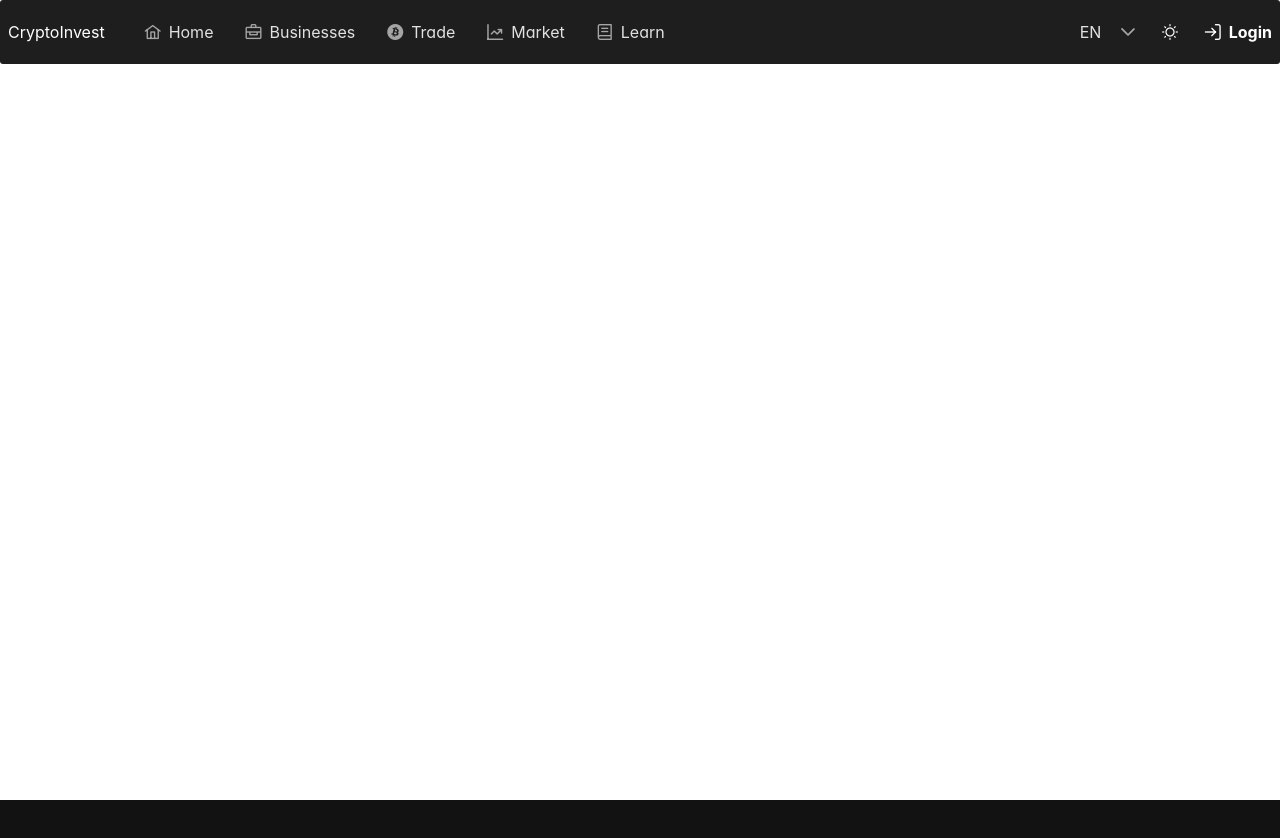
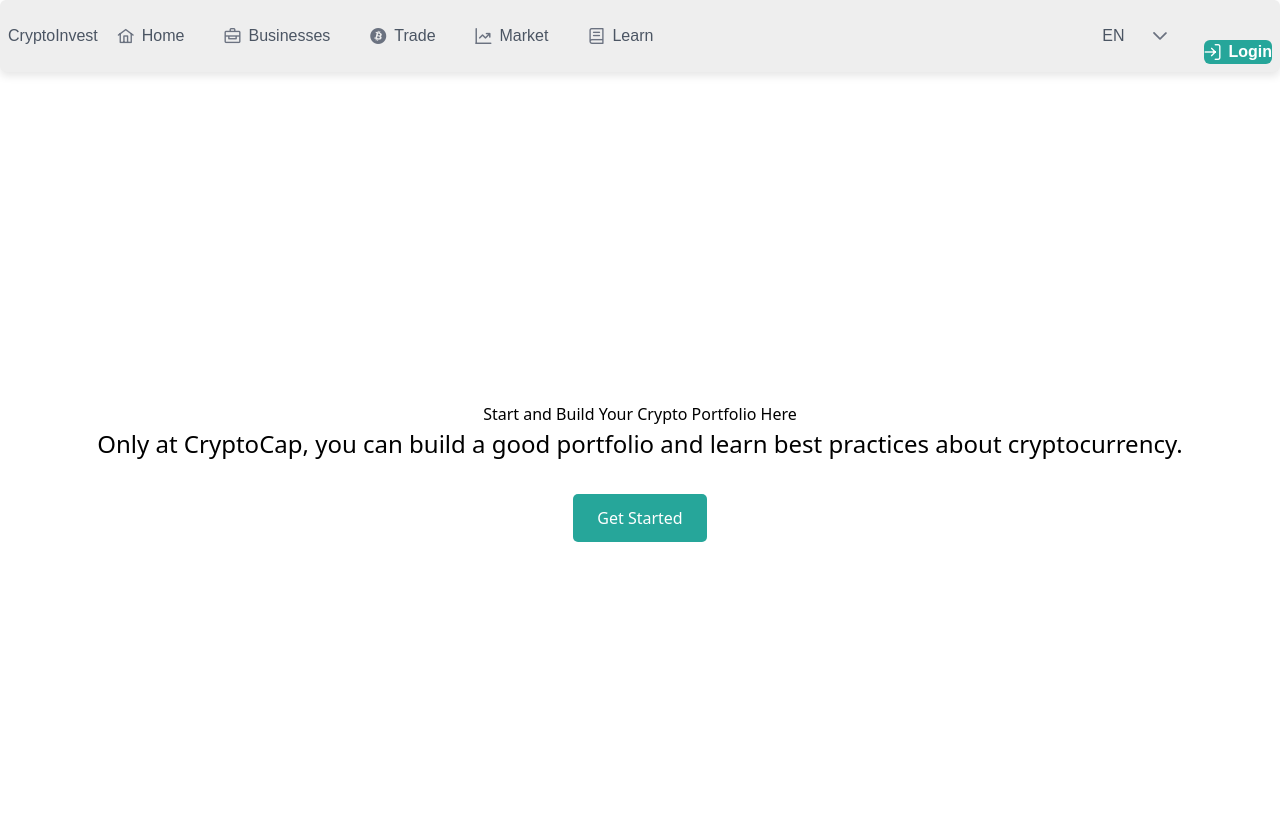
Before and after one commit to TheBackpacker1/UserInterface, a React (Vite) app: page / in a window 1280 px wide. Shown: the top 838 px of the page. Before the commit the page ends 800 px from the top, so only its background shows below. Built offline with nearby package versions, Linux system fonts and the light colour scheme; a web font is replaced by a local one.

Commit message:
working on the landing page last changes

```diff
--- a/src/main.jsx
+++ b/src/main.jsx
@@ -2,8 +2,8 @@ import React from 'react'
 import ReactDOM from 'react-dom/client'
 import { BrowserRouter } from 'react-router-dom'
 import AppRoutes from './AppRoutes'
-import 'primereact/resources/themes/arya-blue/theme.css'
-import 'primeicons/primeicons.css'
+import 'primereact/resources/primereact.min.css';  // Core PrimeReact styles
+import 'primeicons/primeicons.css';  // PrimeReact icons
 import { AuthProvider } from './AuthContext/AuthContext'
 import './index.css'
 
--- /dev/null
+++ b/src/pages/LandingPage/HeroSection.css
@@ -0,0 +1,28 @@
+.hero-section{
+
+display: flex;
+flex-direction: column;
+justify-content: center;
+align-items: center;
+height: 100vh;
+text-align: center;
+
+}
+.hero-section p {
+    font-size: 1.5rem; /* Adjust the size of the paragraph */
+    margin-bottom: 2rem; /* Space below the paragraph */
+  }
+
+  .hero-section button {
+    padding: 0.75rem 1.5rem; /* Button padding */
+    font-size: 1rem; /* Button text size */
+    background-color: #26A69A; /* Button background color */
+    color: white; /* Button text color */
+    border: none; /* Remove border */
+    border-radius: 5px; /* Rounded corners */
+    cursor: pointer; /* Pointer cursor on hover */
+  }
+
+  .hero-section button:hover {
+    background-color: #218c7a; /* Darker shade on hover */
+  }
--- a/src/pages/LandingPage/HeroSection.jsx
+++ b/src/pages/LandingPage/HeroSection.jsx
@@ -1,18 +1,16 @@
 
 import { Button } from 'primereact/button';
-import { Image } from 'primereact/image'; // Using PrimeReact's Image component
+import { Image } from 'primereact/image';
 import CryptoImage from '../../assets/crypto1.jpeg'
-
+import './HeroSection.css'
 const HeroSection = () => {
   return (
-<div className="hero-section bg-gradient-to-b from-cyan-500 to-teal-500 text-white p-16 "
+<div className="hero-section  "
 
 >
-
-
-      <h2 className="p-text-bold text-4xl font-bold mb-3" >Start and Build Your Crypto Portfolio Here</h2>
-      <p className="text-lg">Only at CryptoCap, you can build a good portfolio and learn best practices about cryptocurrency.</p>
-      <Button className="primary-button">Get Started</Button>
+      <h2 className="" >Start and Build Your Crypto Portfolio Here</h2>
+      <p className="">Only at CryptoCap, you can build a good portfolio and learn best practices about cryptocurrency.</p>
+      <Button className="">Get Started</Button>
     </div>
 
 )
--- a/src/pages/LandingPage/LandingPage.jsx
+++ b/src/pages/LandingPage/LandingPage.jsx
@@ -1,54 +1,17 @@
-import { useState,useRef } from 'react';
 import 'primereact/resources/primereact.min.css';
 import Navbar from './NavBar';
 import HeroSection from './HeroSection'
-import 'primereact/resources/themes/lara-light-indigo/theme.css';
-import 'primeicons/primeicons.css';
-
+import 'primereact/resources/themes/lara-light-teal/theme.css';
 
 
 
 const LandingPage = () => {
-  const [selectedTheme, setSelectedTheme] = useState('saga-blue');
-  const [darkMode, setDarkMode] = useState(false);
 
-
-  const heroRef = useRef(null);
-
-  const scrollToHero = () => {
-    if (heroRef.current) {
-      heroRef.current.scrollIntoView({ behavior: 'smooth' });
-    }
-  };
-  const switchTheme = (theme) => {
-    const themeLink = document.getElementById('theme-link');
-    if (themeLink) {
-      themeLink.href = `/themes/${theme}/theme.css`;
-    }
-  };
-
-  const handleThemeChange = (theme) => {
-    setSelectedTheme(theme);
-    switchTheme(theme);
-  };
-
-  const handleThemeSwitch = () => {
-    const theme = darkMode ? 'saga-blue' : 'arya-blue';  // Light and dark theme
-    setDarkMode(!darkMode);
-    handleThemeChange(theme);
-  };
   return (
 
-    <div style={{ backgroundColor: darkMode ? '#212121' : '#ffffff', minHeight: '100vh', color: darkMode ? '#ffffff' : '#000000' }}>
-    <Navbar
-      selectedTheme={selectedTheme}
-      darkMode={darkMode}
-      handleThemeSwitch={handleThemeSwitch}
-      handleThemeChange={handleThemeChange}
-      onHomeClick={scrollToHero}
-
-    />
-      <HeroSection ref={heroRef} />
+    <div style={{ backgroundColor:'#ffffff', minHeight: '100vh',color:'#000000' }}>
+    <Navbar />
+      <HeroSection />
       </div>
   );
 
--- /dev/null
+++ b/src/pages/LandingPage/NavBar.css
@@ -0,0 +1,5 @@
+.custom-menubar {
+    background-color: #EEEEEE; /* You can choose a different shade */
+   border: none; /* Removes the border */
+    box-shadow: 0 4px 8px rgba(0, 0, 0, 0.1); /* Add a subtle shadow */
+  }
--- a/src/pages/LandingPage/NavBar.jsx
+++ b/src/pages/LandingPage/NavBar.jsx
@@ -2,13 +2,10 @@ import { useState } from 'react';
 import { Dropdown } from 'primereact/dropdown';
 import { Button } from 'primereact/button';
 import { Menubar } from 'primereact/menubar';
-import 'primeicons/primeicons.css';
-import 'primereact/resources/primereact.min.css';
-
-
+import  './NavBar.css'
 import PropTypes from 'prop-types';
 
-const NavBar = ({  darkMode, handleThemeSwitch }) => {
+const NavBar = () => {
 
   const [selectedLanguage, setSelectedLanguage] = useState('EN');
 
@@ -35,7 +32,7 @@ const NavBar = ({  darkMode, handleThemeSwitch }) => {
   ];
 
   const end = (
-    <div className='p-menubar-custom-end flex align-items-center'>
+    <div className=''>
       <Dropdown
       value={selectedLanguage}
         options={languages}
@@ -48,29 +45,26 @@ const NavBar = ({  darkMode, handleThemeSwitch }) => {
         }}
         placeholder='Select a language'
       />
-      <Button
-        icon={darkMode ? 'pi pi-moon' : 'pi pi-sun'}
-        className="p-button-text p-mx-3"
-        onClick={handleThemeSwitch}
-        style={{ fontSize: '1.5rem', color: '#ffffff' }}
-        aria-label="Theme Switcher"
-      />
+
       <Button
         label="Login"
         icon="pi pi-sign-in"
         className="p-button-text"
-        style={{ marginLeft: '1rem', color: '#ffffff' }}
+        style={{ marginLeft: '1rem',
+           color: '#ffffff',
+           backgroundColor: '#26A69A',
+
+           }}
         onClick={() => console.log('Login clicked')}
       />
     </div>
   );
 
-  const start = <h1 className='text-white mr-6' >CryptoInvest</h1>;
+  const start = <h1 className='' >CryptoInvest</h1>;
 
   return (
     <Menubar model={navItems} start={start} end={end}
-    className='custom-menubar flex justify-content-between '
-    style={{background:'green-50'}}/>
+    className='custom-menubar  ' />
   );
 };
 
```
